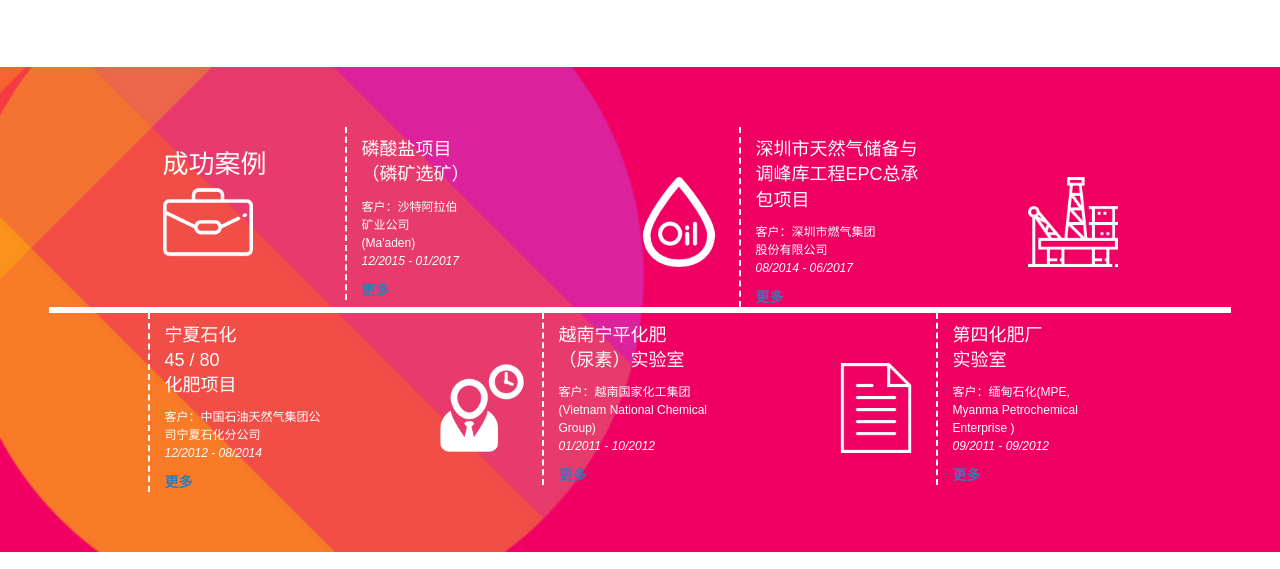
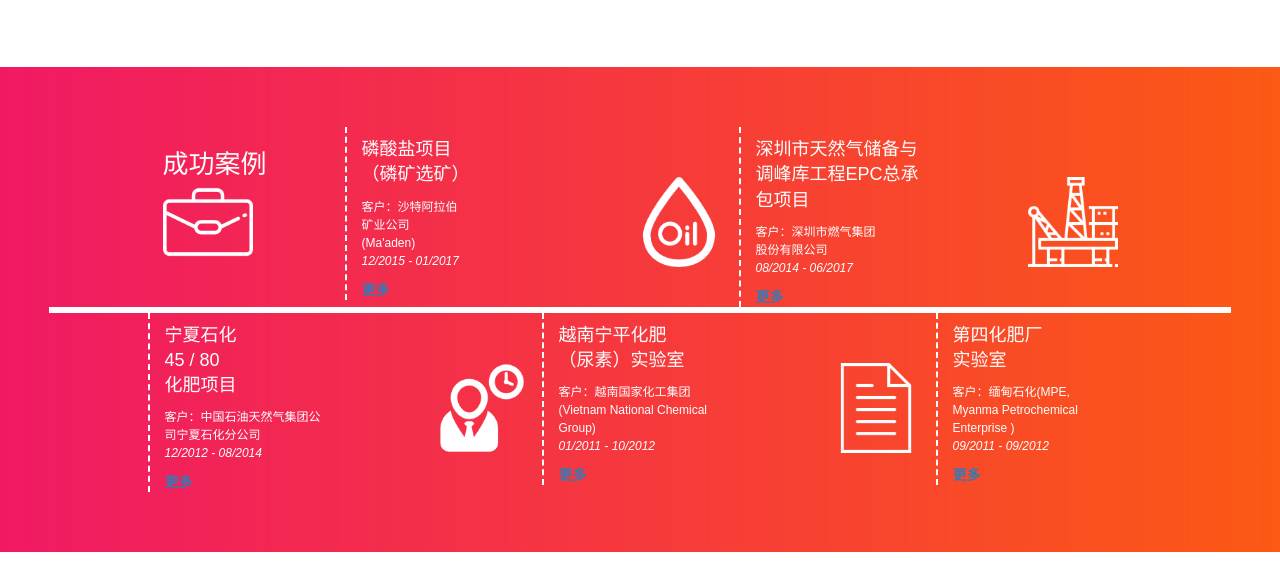
Before and after one commit to yuyuan90/Next, a plain HTML site: page pkchem_hk_zh.html in a window 1280 px wide. Shown: the part 1807-2376 px from the top of the page. Drawn offline with nearby package versions, Linux system fonts and the light colour scheme.

Commit message:
Update pkchem_hk_zh.css

```diff
--- a/css/pkchem_hk_zh.css
+++ b/css/pkchem_hk_zh.css
@@ -341,7 +341,7 @@ div.row_test a{
 
 #cases_container{
     width: 100%;
-    background: url('../imgs/hk_banner2.png') no-repeat;
+    background: url('../imgs/test2.png') no-repeat;
     background-size: cover;
     background-position: top;
     color: white;
```
